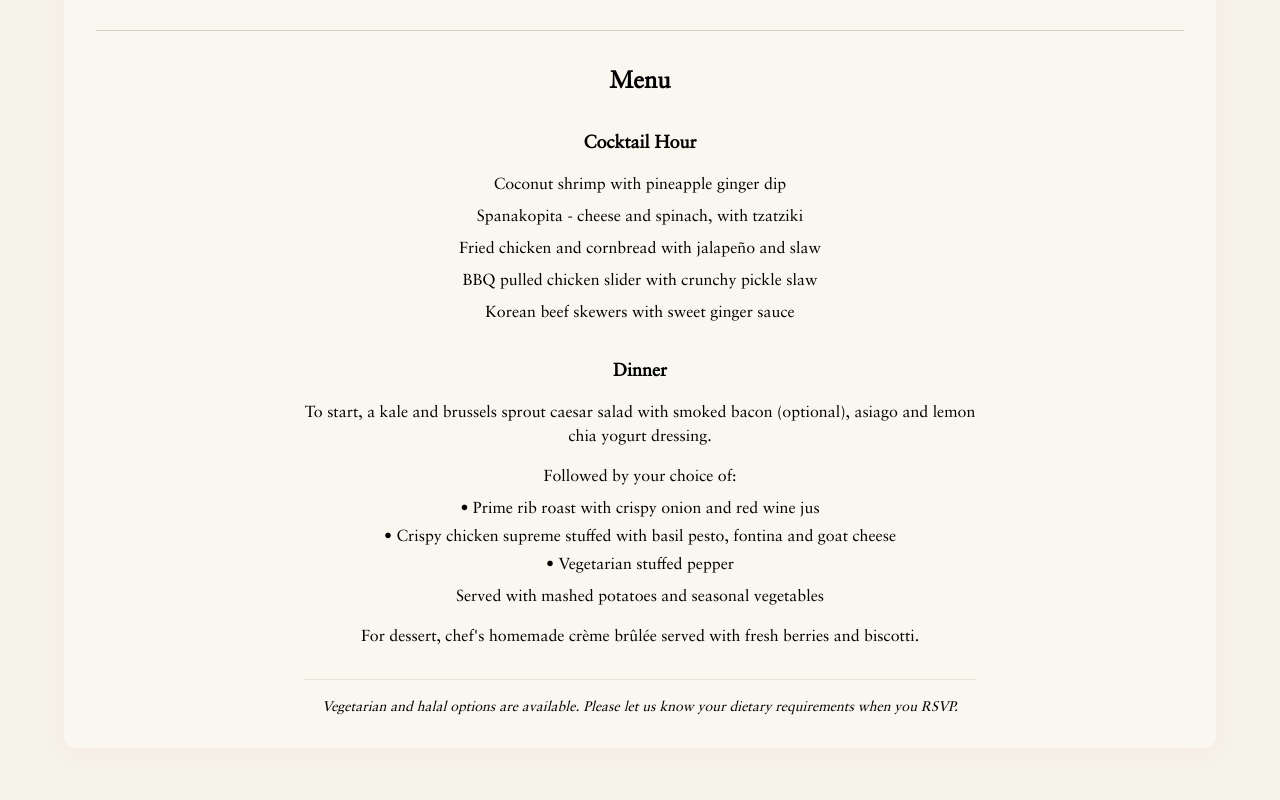
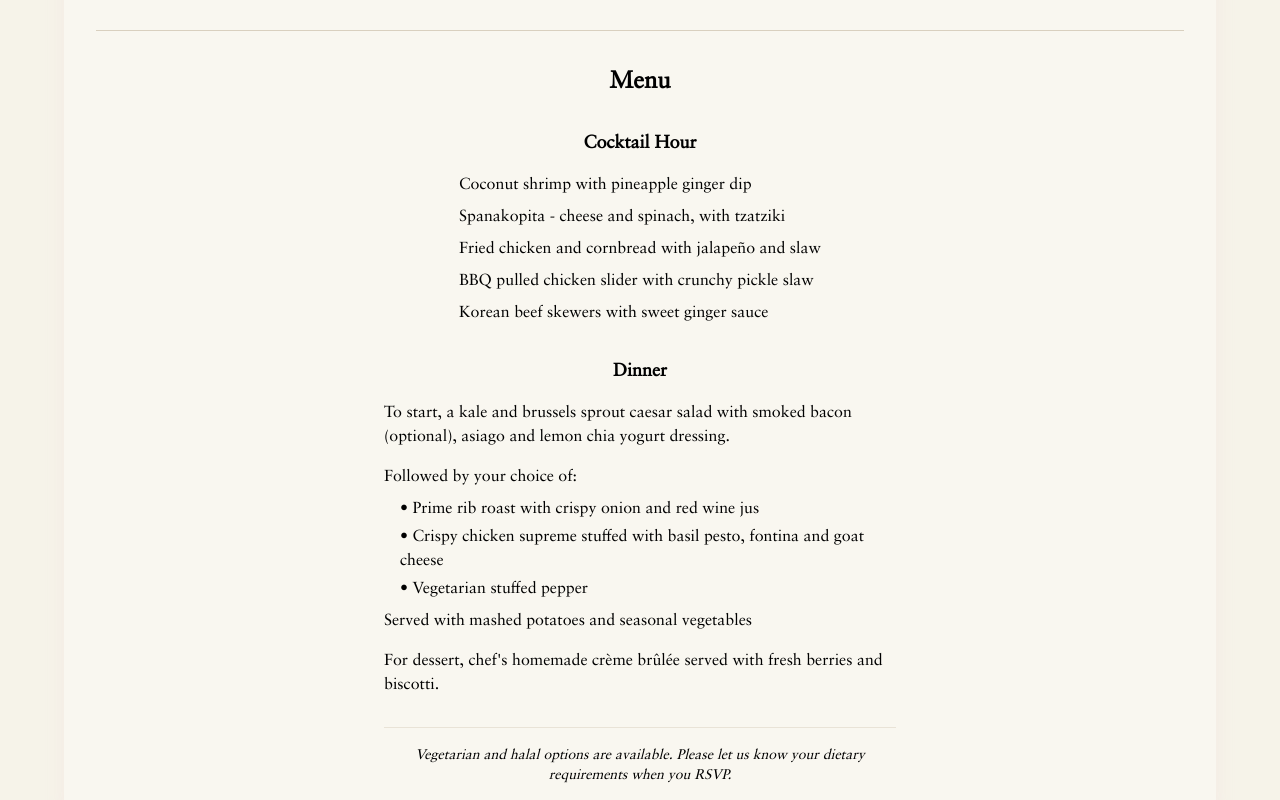
Before and after one commit to onionmansz/union-site-studio, a React (Vite) app: page / in a window 1280 px wide. Shown: the part 2100-2900 px from the top of the page. Built offline with nearby package versions, Linux system fonts and the light colour scheme.

Commit message:
Update menu layout to centered left-aligned style
Menu items are now left-aligned within a centered container for
better readability while maintaining visual balance.

```diff
--- a/src/components/WeddingDetails.tsx
+++ b/src/components/WeddingDetails.tsx
@@ -92,10 +92,10 @@ const WeddingDetails = () => {
             <h4 className="font-serif text-2xl font-semibold text-foreground mb-8 text-center">
               Menu
             </h4>
-            <div className="max-w-2xl mx-auto space-y-8">
+            <div className="flex flex-col items-center space-y-8">
               {/* Cocktail Hour */}
-              <div className="text-center">
-                <h5 className="font-semibold text-foreground text-lg mb-4">Cocktail Hour</h5>
+              <div className="text-left">
+                <h5 className="font-semibold text-foreground text-lg mb-4 text-center">Cocktail Hour</h5>
                 <ul className="space-y-2 text-foreground">
                   <li>Coconut shrimp with pineapple ginger dip</li>
                   <li>Spanakopita - cheese and spinach, with tzatziki</li>
@@ -106,13 +106,13 @@ const WeddingDetails = () => {
               </div>
 
               {/* Dinner */}
-              <div className="text-center">
-                <h5 className="font-semibold text-foreground text-lg mb-4">Dinner</h5>
+              <div className="text-left max-w-lg">
+                <h5 className="font-semibold text-foreground text-lg mb-4 text-center">Dinner</h5>
                 <div className="text-foreground space-y-4">
                   <p>To start, a kale and brussels sprout caesar salad with smoked bacon (optional), asiago and lemon chia yogurt dressing.</p>
                   <div>
                     <p className="mb-2">Followed by your choice of:</p>
-                    <ul className="space-y-1">
+                    <ul className="space-y-1 ml-4">
                       <li>• Prime rib roast with crispy onion and red wine jus</li>
                       <li>• Crispy chicken supreme stuffed with basil pesto, fontina and goat cheese</li>
                       <li>• Vegetarian stuffed pepper</li>
@@ -124,7 +124,7 @@ const WeddingDetails = () => {
               </div>
 
               {/* Dietary Accommodations */}
-              <div className="text-center pt-4 border-t border-border/50">
+              <div className="text-center pt-4 border-t border-border/50 w-full max-w-lg">
                 <p className="text-foreground text-sm italic">
                   Vegetarian and halal options are available. Please let us know your dietary requirements when you RSVP.
                 </p>
```
